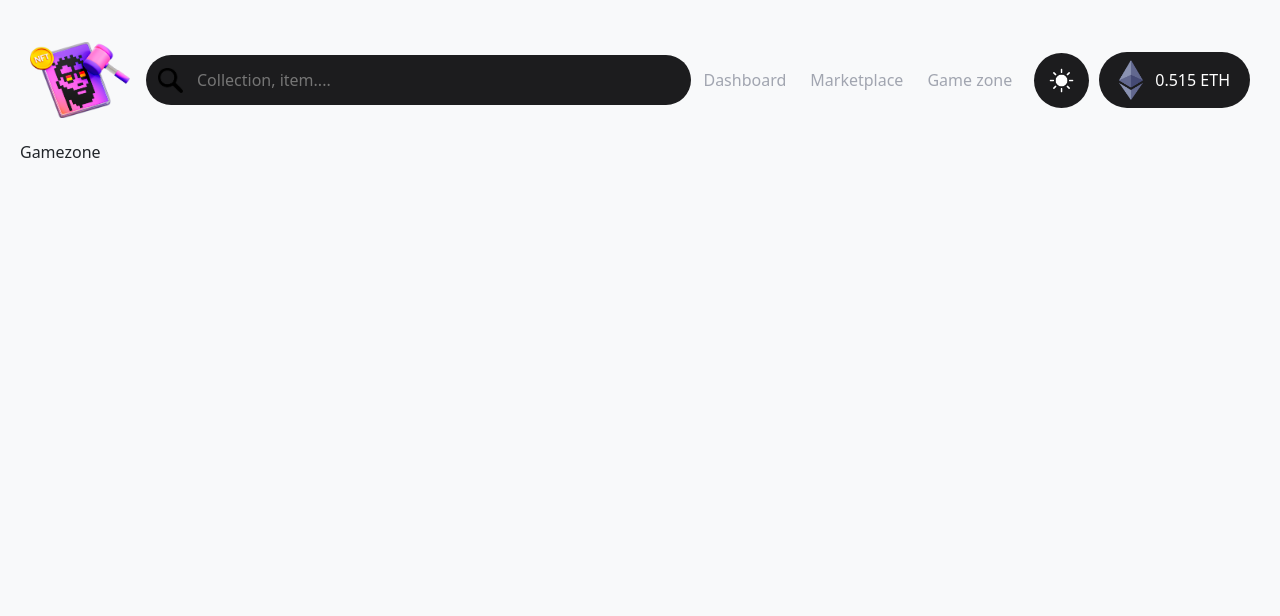
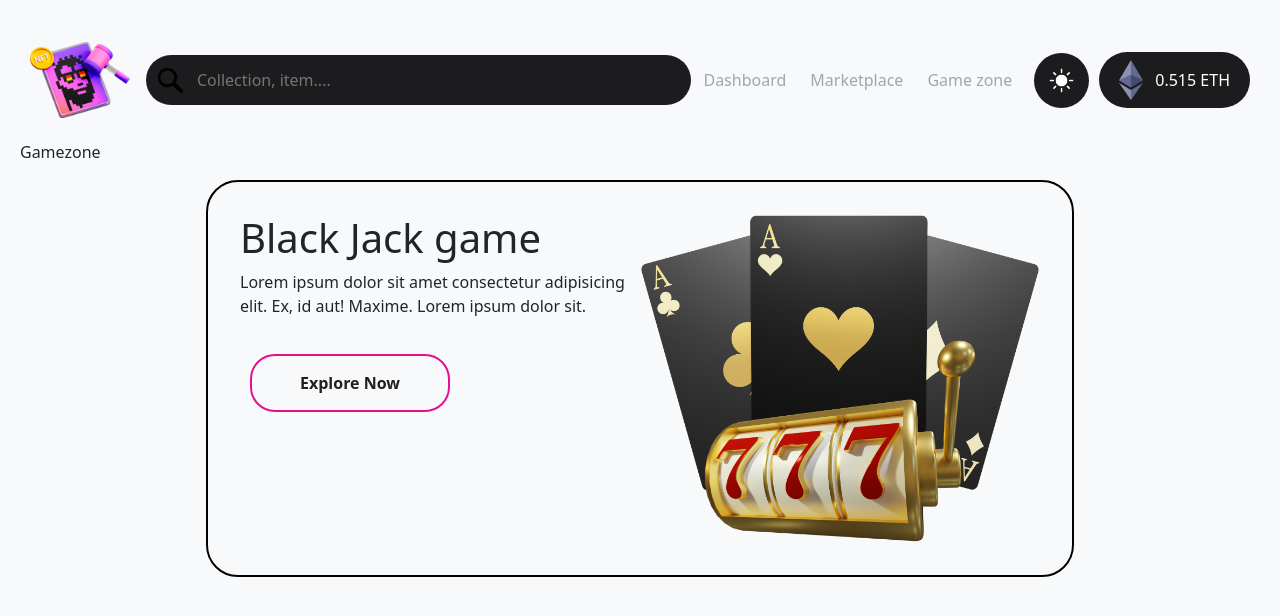
Before and after one commit to lugh-tuatha/nft.azriel, a React (Vite) app: page / in a window 1280 px wide. Both pictures are taken after a click on the element "Game zone". Shown: the top 616 px of the page. Built offline with nearby package versions, Linux system fonts and the light colour scheme.

Commit message:
add: unstyled gameCards components

```diff
--- /dev/null
+++ b/src/components/gameCards/gameCards.css
@@ -0,0 +1,14 @@
+.gameCardContainer {
+  max-width: 70%;
+  margin: 0 auto;
+  padding: 2rem;
+  background-color: transparent;
+  border: 2px solid black;
+  border-radius: 2rem;
+  display: flex;
+  justify-content: space-between;
+}
+
+.gameContainer > img{
+  max-width: 25rem;
+}
--- /dev/null
+++ b/src/components/gameCards/index.jsx
@@ -0,0 +1,24 @@
+import './gameCards.css'
+
+import blackJackGame from '../../assets/image/games/blackjack.png'
+
+import Button from '../button'
+
+function GameCards(){
+  return (
+    <div className='gameCardContainer'>
+      <div className="gameDescContainer">
+        <h1>Black Jack game</h1>
+        <p>Lorem ipsum dolor sit amet consectetur adipisicing elit. Ex, id aut! Maxime. Lorem ipsum dolor sit.</p>
+        <Button />
+      </div>
+
+      <div className="gameContainer">
+        <img src={blackJackGame} alt="blackjack game banner" />
+      </div>
+
+    </div>
+  )
+}
+
+export default GameCards
--- a/src/pages/GameZone.jsx
+++ b/src/pages/GameZone.jsx
@@ -1,7 +1,10 @@
-export default function Something() {
+import GameCards from "../components/gameCards"
+
+export default function GameZone() {
   return (
     <div>
       <p>Gamezone</p>
+      <GameCards />
     </div>
   )
 }
--- a/src/pages/Marketplace.jsx
+++ b/src/pages/Marketplace.jsx
@@ -1,4 +1,4 @@
-export default function Something() {
+export default function Marketplace() {
   return (
     <div>
       <p>Marketplace</p>
```
